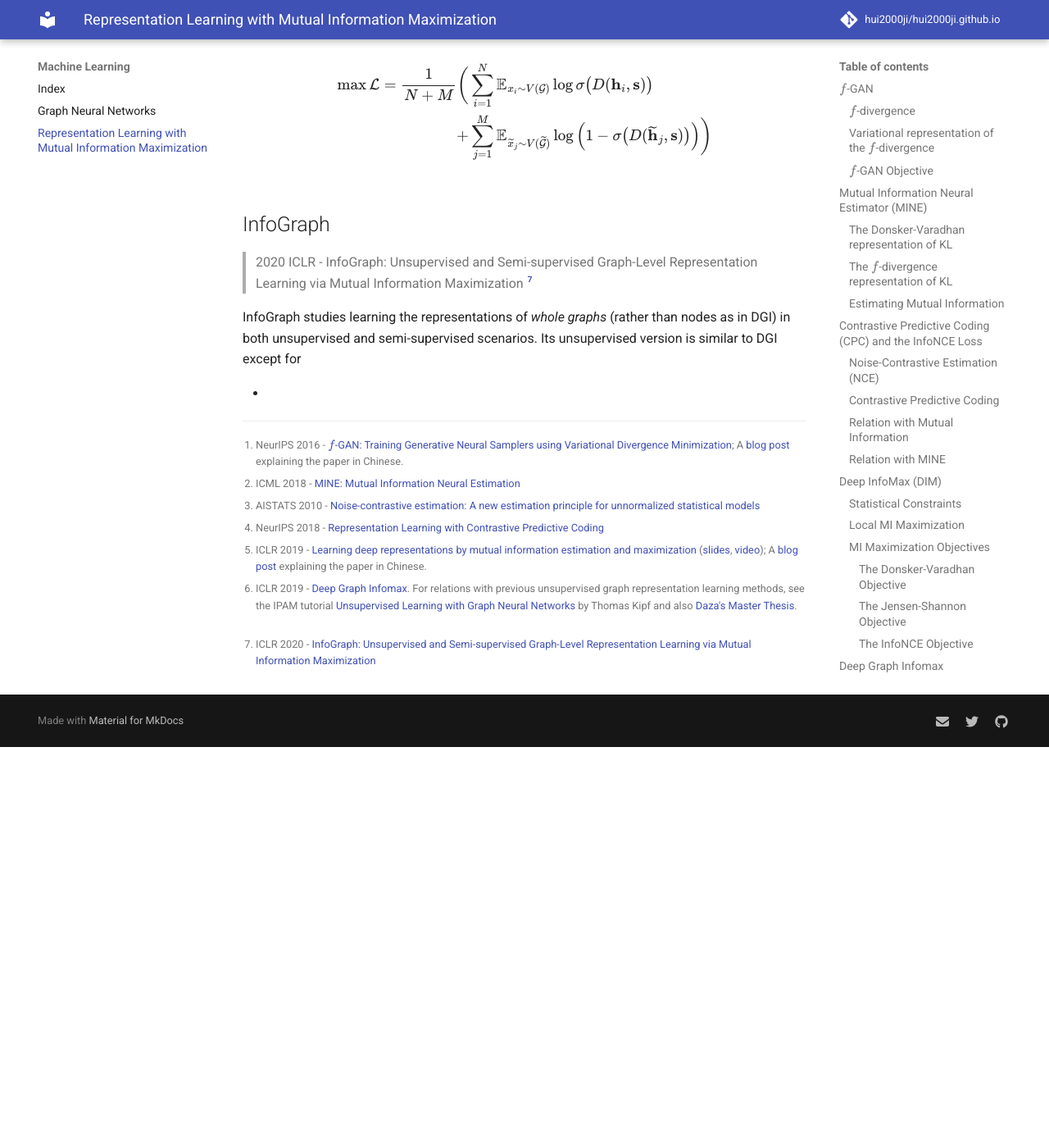
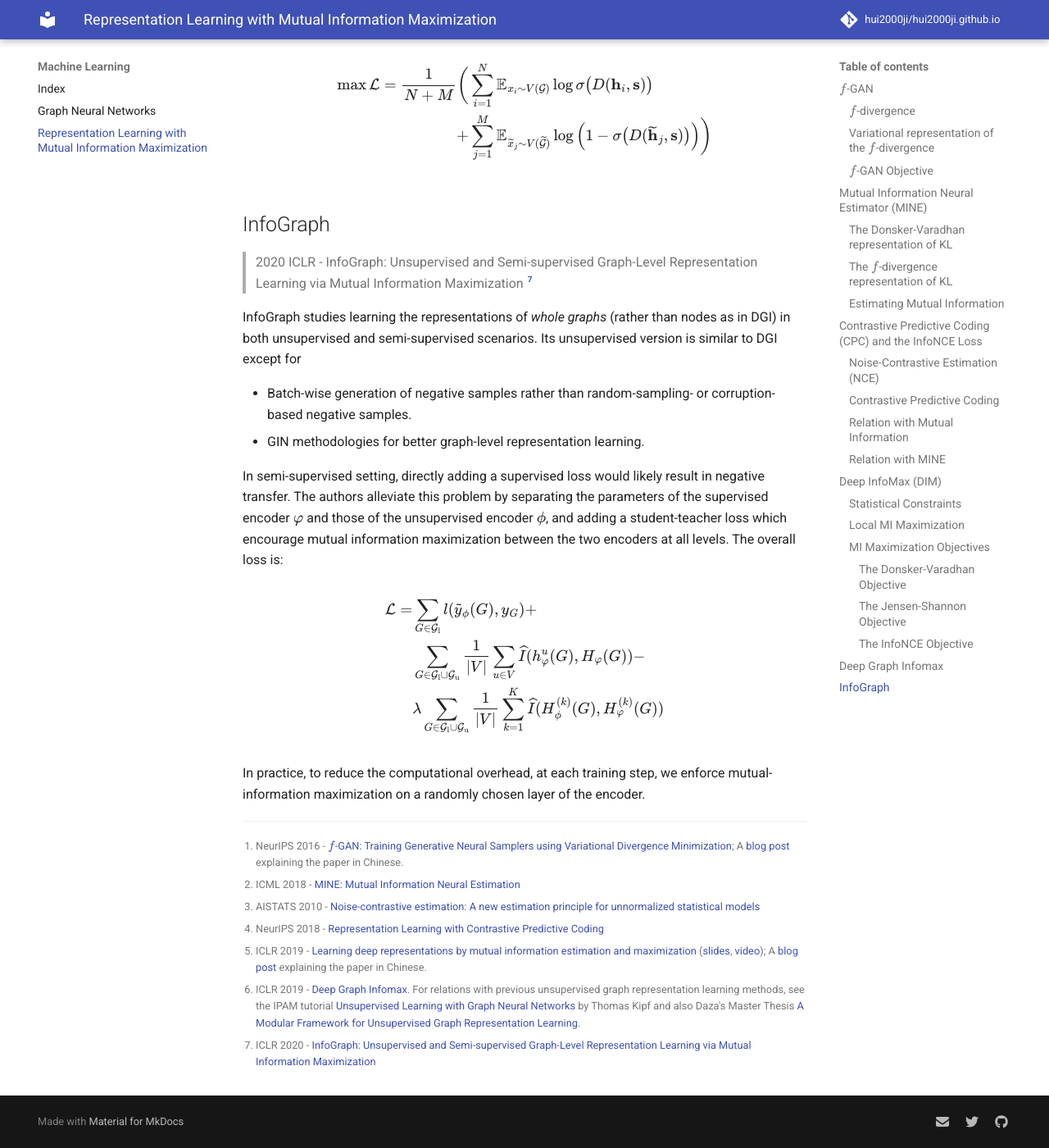
Before and after one commit to hui2000ji/hui2000ji.github.io, an MkDocs documentation site: the page built from docs/machine_learning/representation_learning_with_mutual_information_maximization.md, in a window 1280 px wide and 1400 px high, scrolled down 11411 px. Shown: the whole window at 82% size. Built offline with MkDocs 1.6.1 and Material for MkDocs 9.7.7, drawn with Linux system fonts in a browser that asks for light colours; nearby versions of some CDN libraries; before the commit the page ends 12322 px from its top, so only the background shows below that.

Commit message:
update CV

```diff
--- a/docs/machine_learning/representation_learning_with_mutual_information_maximization.md
+++ b/docs/machine_learning/representation_learning_with_mutual_information_maximization.md
@@ -400,12 +401,25 @@ $$
 
 InfoGraph studies learning the representations of *whole graphs* (rather than nodes as in DGI) in both unsupervised and semi-supervised scenarios. Its unsupervised version is similar to DGI except for
 
--
+- Batch-wise generation of negative samples rather than random-sampling- or corruption-based negative samples.
+- GIN methodologies for better graph-level representation learning.
+
+In semi-supervised setting, directly adding a supervised loss would likely result in negative transfer. The authors alleviate this problem by separating the parameters of the supervised encoder $\varphi$ and those of the unsupervised encoder $\phi$, and adding a student-teacher loss which encourage mutual information maximization between the two encoders at all levels. The overall loss is:
+
+$$
+\begin{align}
+\Lcal = & \sum_{G \in \Gcal_{\mathrm{l}}} \lcal (\widetilde{y}_\phi(G), y_G) + \\
+& \sum_{G \in \Gcal_{\mathrm{l}} \cup \Gcal_{\mathrm{u}}} \frac{1}{|V|} \sum_{u \in V} \widehat{I}(h^u_\varphi(G), H_\varphi(G)) - \\
+& \lambda \sum_{G \in \Gcal_{\mathrm{l}} \cup \Gcal_{\mathrm{u}}} \frac{1}{|V|} \sum_{k=1}^K \widehat{I}(H^{(k)}_\phi(G), H^{(k)}_\varphi(G))
+\end{align}
+$$
+
+In practice, to reduce the computational overhead, at each training step, we enforce mutual-information maximization on a randomly chosen layer of the encoder.
 
 [^1]: NeurIPS 2016 - [$f$-GAN: Training Generative Neural Samplers using Variational Divergence Minimization](https://arxiv.org/abs/1606.00709); A [blog post](https://kexue.fm/archives/6016) explaining the paper in Chinese.
 [^2]: ICML 2018 - [MINE: Mutual Information Neural Estimation](https://arxiv.org/abs/1801.04062)
 [^3]: AISTATS 2010 - [Noise-contrastive estimation: A new estimation principle for unnormalized statistical models](http://proceedings.mlr.press/v9/gutmann10a/gutmann10a.pdf)
 [^4]: NeurIPS 2018 - [Representation Learning with Contrastive Predictive Coding](https://arxiv.org/abs/1807.03748)
 [^5]: ICLR 2019 - [Learning deep representations by mutual information estimation and maximization](https://arxiv.org/pdf/1808.06670.pdf) ([slides](http://karangrewal.ca/files/dim_slides.pdf), [video](https://www.youtube.com/watch?v=o1HIkn8LEsw)); A [blog post](https://kexue.fm/archives/6024) explaining the paper in Chinese.
-[^6]: ICLR 2019 - [Deep Graph Infomax](https://arxiv.org/abs/1809.10341). For relations with previous unsupervised graph representation learning methods, see the IPAM tutorial [Unsupervised Learning with Graph Neural Networks](http://www.ipam.ucla.edu/abstract/?tid=15546&pcode=GLWS4) by Thomas Kipf and also [Daza's Master Thesis](https://dfdazac.github.io/assets/dd_thesis.pdf).
+[^6]: ICLR 2019 - [Deep Graph Infomax](https://arxiv.org/abs/1809.10341). For relations with previous unsupervised graph representation learning methods, see the IPAM tutorial [Unsupervised Learning with Graph Neural Networks](http://www.ipam.ucla.edu/abstract/?tid=15546&pcode=GLWS4) by Thomas Kipf and also Daza's Master Thesis [A Modular Framework for Unsupervised Graph Representation Learning](https://dfdazac.github.io/assets/dd_thesis.pdf).
 [^7]: ICLR 2020 - [InfoGraph: Unsupervised and Semi-supervised Graph-Level Representation Learning via Mutual Information Maximization](https://arxiv.org/abs/1908.01000)
```
Also changed, not shown: other parts of docs/machine_learning/representation_learning_with_mutual_information_maximization.md (+1 -0 lines), 1 other file.
